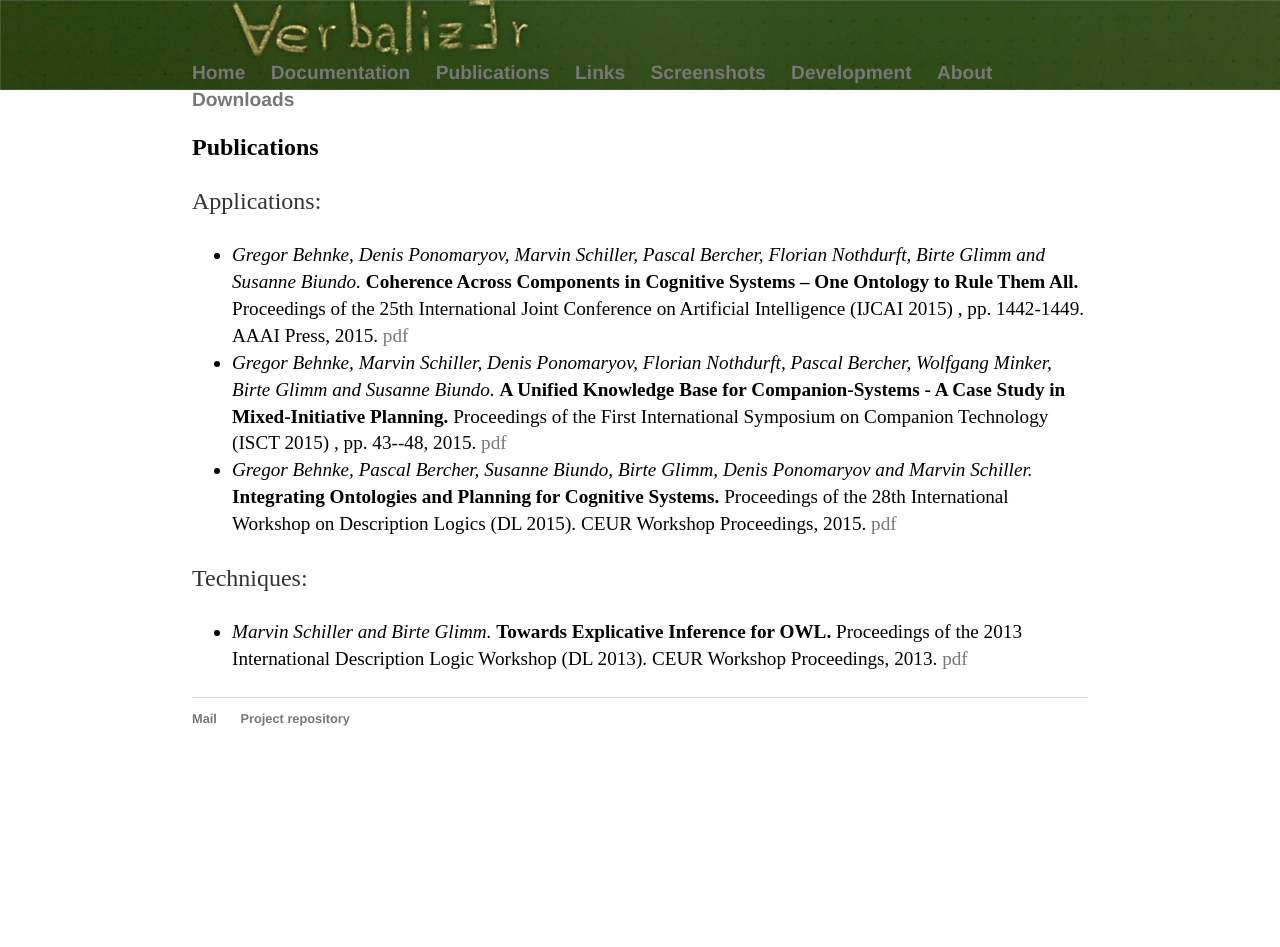
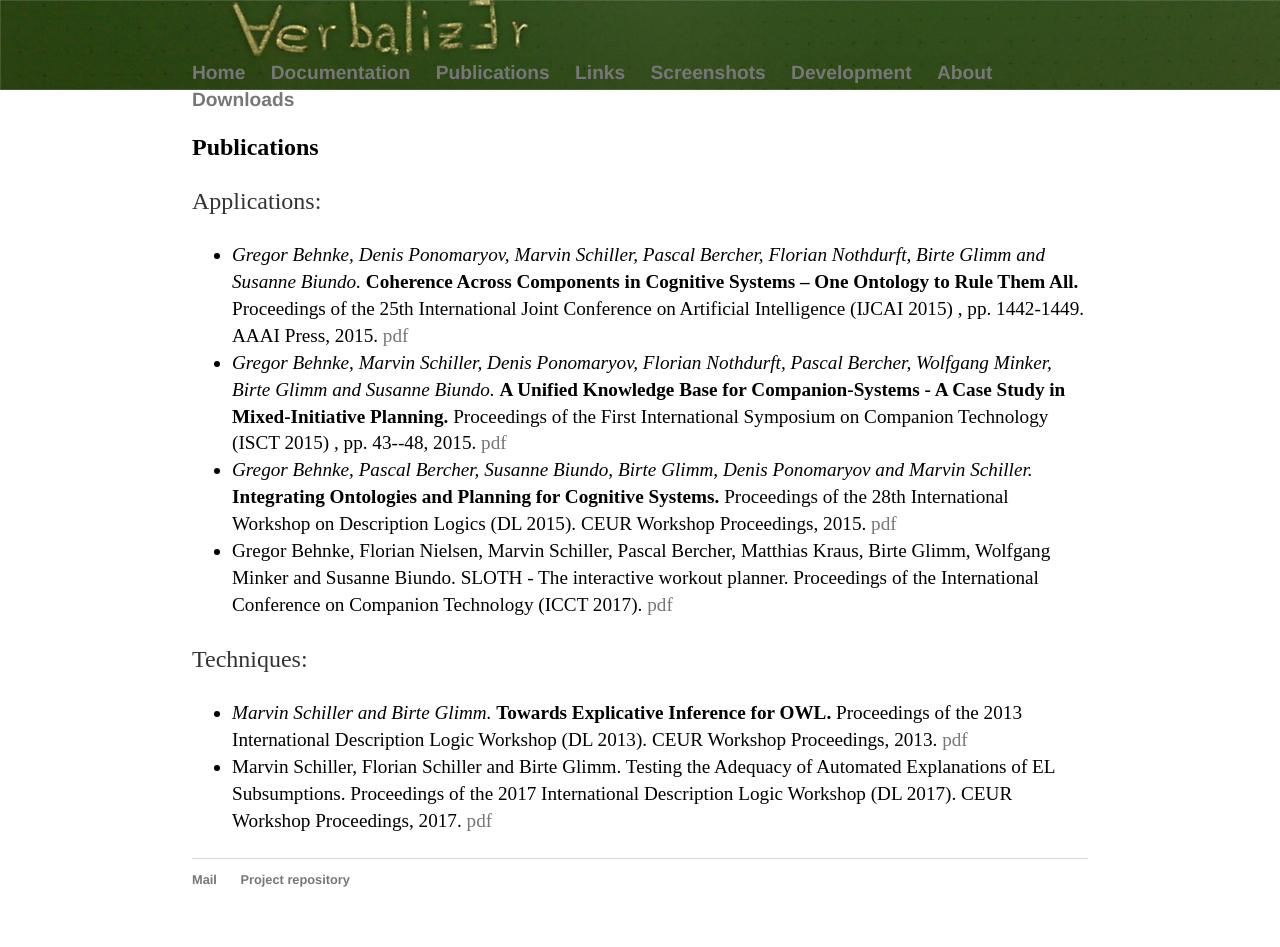
Before and after one commit to verbalizer/verbalizer.github.io, a Jekyll site: the page built from papers.html, in a window 1280 px wide. Built offline with Jekyll 4.4.1, drawn with Linux system fonts in a browser that asks for light colours; before the commit the page ends 900 px from its top, so only the background shows below that.

Commit message:
Update papers.html

```diff
--- a/papers.html
+++ b/papers.html
@@ -26,6 +26,12 @@ title: Publications
 			CEUR Workshop Proceedings, 2015.
 	<a href="https://www.uni-ulm.de/fileadmin/website_uni_ulm/iui.inst.090/Publikationen/2015/BBBG15a.pdf">pdf</a>
 	  </li>
+	<li>
+      Gregor Behnke, Florian Nielsen, Marvin Schiller, Pascal Bercher, Matthias Kraus, Birte Glimm, Wolfgang Minker and Susanne Biundo.
+      SLOTH - The interactive workout planner.
+      Proceedings of the International Conference on Companion Technology (ICCT 2017).
+      <a href="http://www.uni-ulm.de/fileadmin/website_uni_ulm/iui.inst.090/Publikationen/2017/Behnke2017Sloth.pdf">pdf</a>
+</li>
 	</ul>
 </p>
 
@@ -39,5 +45,10 @@ title: Publications
 			 Proceedings of the 2013 International Description Logic Workshop (DL 2013). CEUR Workshop Proceedings, 2013.
 	     <a href="http://ceur-ws.org/Vol-1014/paper_36.pdf">pdf</a>
 	  </li>
+	<li>
+     Marvin Schiller, Florian Schiller and Birte Glimm. Testing the Adequacy of Automated Explanations of EL Subsumptions.
+     Proceedings of the 2017 International Description Logic Workshop (DL 2017). CEUR Workshop Proceedings, 2017.
+     <a href="http://ceur-ws.org/Vol-1879/paper43.pdf">pdf</a>
+</li>
 	</ul>
 </p>
```
